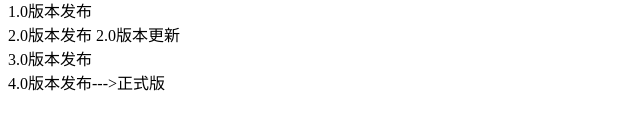
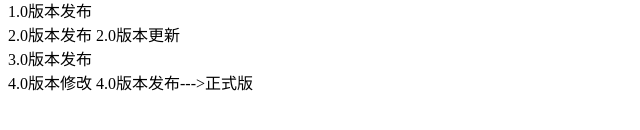
Before and after one commit to Neko23333333/mygit, a plain HTML site: page index.html in a window 1280 px wide. Shown: the part 146-276 px from the top of the page, without its empty margins (0-640 px from the left). Drawn offline with Linux system fonts and the light colour scheme.

Commit message:
4.0版本修改

```diff
--- a/index.html
+++ b/index.html
@@ -22,6 +22,7 @@
         3.0版本发布
     </div>
     <div>
+        4.0版本修改
         4.0版本发布--->正式版
     </div>
 </body>
```
